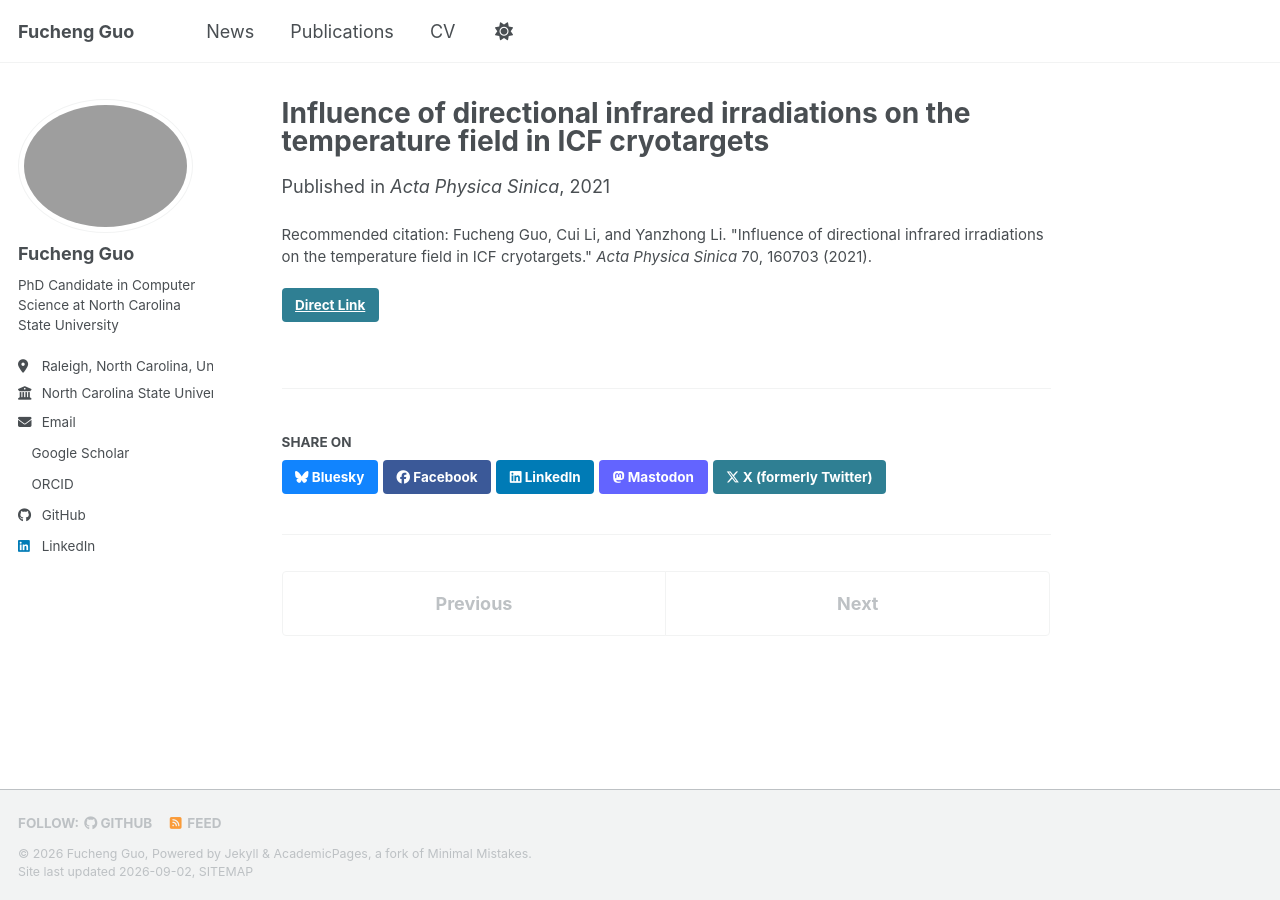
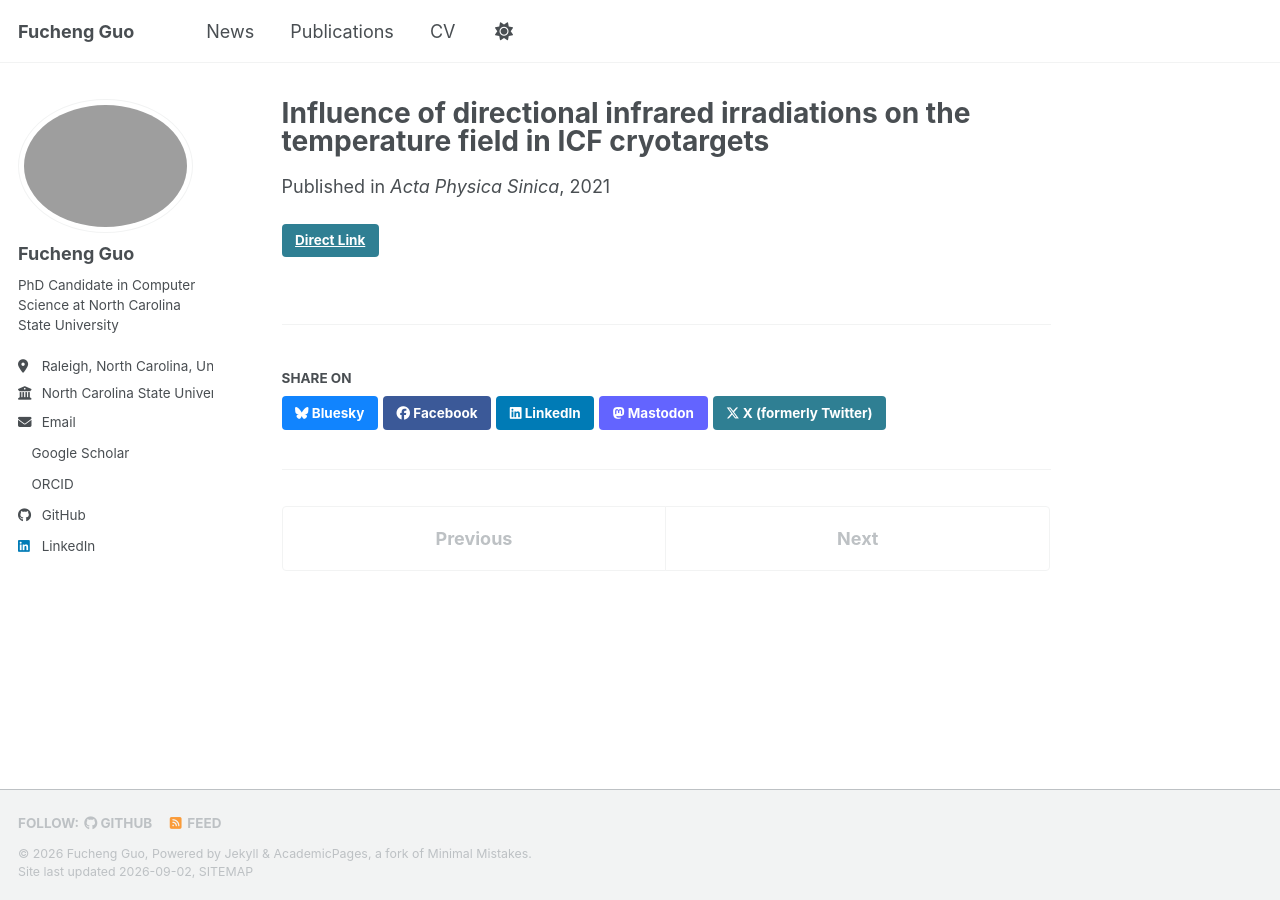
Before and after one commit to Itaru-Shin/Itaru-Shin.github.io, a Jekyll site: the page built from _publications/2021-08-19-directional-infrared-irradiations-icf-cryotargets.md, in a window 1280 px wide. Built offline with Jekyll 4.4.1, drawn with Linux system fonts in a browser that asks for light colours; a style sheet for code colours, icons or effects is not loaded.

Commit message:
Update 2021-08-19-directional-infrared-irradiations-icf-cryotargets.md

```diff
--- a/_publications/2021-08-19-directional-infrared-irradiations-icf-cryotargets.md
+++ b/_publications/2021-08-19-directional-infrared-irradiations-icf-cryotargets.md
@@ -6,5 +6,5 @@ permalink: /publication/2021-08-19-directional-infrared-irradiations-icf-cryotar
 date: 2021-08-19
 venue: 'Acta Physica Sinica'
 link: 'https://wulixb.iphy.ac.cn/en/article/cstr/32037.14.aps.70.20210029'
-citation: 'Fucheng Guo, Cui Li, and Yanzhong Li. "Influence of directional infrared irradiations on the temperature field in ICF cryotargets." <i>Acta Physica Sinica</i> 70, 160703 (2021).'
+excerpt: '<b>Fucheng Guo</b>, Cui Li, and Yanzhong Li'
 ---
```
